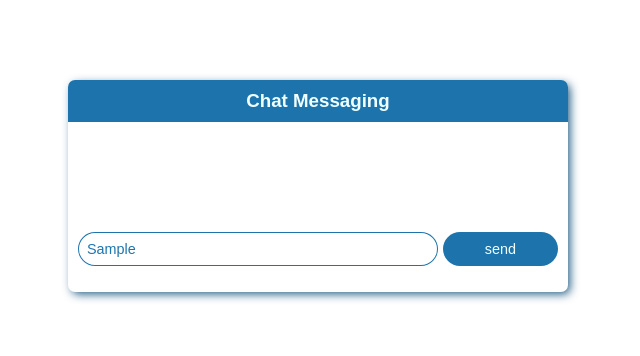
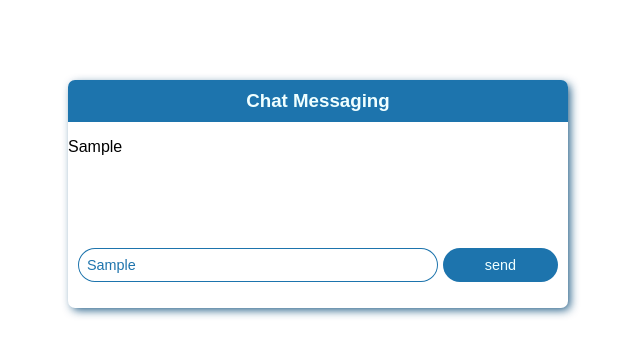
Before and after one commit to thierved/redux_chat_messaging, a React (Create React App) app: page / in a window 1280 px wide. Both pictures are taken after typing "Sample" into the empty fields and a click on the input "send". Shown: the top 356 px of the page, without its empty margins (322-962 px from the left). Built offline with nearby package versions, Linux system fonts and the light colour scheme.

Commit message:
Added the redux store and hooked the components with the store.

```diff
--- /dev/null
+++ b/src/actions/index.js
@@ -0,0 +1,16 @@
+export const ADD_MESSAGE = 'ADD_MESSAGE';
+export const DELETE_MESSAGE = 'DELETE_MESSAGE';
+
+export const addMessage = (message) => {
+    return {
+        type: ADD_MESSAGE,
+        message
+    }
+}
+
+export const deleteMessage = (messageIndex) => {
+    return {
+        type: DELETE_MESSAGE,
+        messageIndex
+    }
+}
--- a/src/components/MessageInput.js
+++ b/src/components/MessageInput.js
@@ -1,4 +1,8 @@
-import React, { Component } from 'react'
+import React, { Component } from 'react';
+import { connect } from 'react-redux';
+import { bindActionCreators } from 'redux';
+
+import {addMessage, deleteMessage} from '../actions'
 
 class MessageInput extends Component {
 
@@ -15,10 +19,16 @@ class MessageInput extends Component {
             <input type='text'
                    placeholder='Enter message'
                    onChange={e => this.setState({value: e.target.value})} />
-            <input type='submit' value='send' />
+            <input type='submit'
+                   value='send'
+                   onClick={() => this.props.addMessage(this.state.value)} />
       </div>
     )
   }
 }
 
-export default MessageInput;
+const mapDispatchToProps = (dispatch) => {
+  return bindActionCreators({addMessage}, dispatch)
+}
+
+export default connect(null, mapDispatchToProps)(MessageInput);
--- a/src/components/MessageView.js
+++ b/src/components/MessageView.js
@@ -1,9 +1,23 @@
-import React from 'react'
+import React, {Component} from 'react';
+import { bindActionCreators } from 'redux';
+import { connect } from 'react-redux'
 
-const MessageView = (props) => {
-  return (
-    <div id='messages'></div>
-  )
+class MessageView extends Component {
+  render() {
+    return (
+      <div id='messages'>
+      {this.props.message.map((item, index) => {
+        return <p key={index}>{item}</p>
+      })}
+      </div>
+    )
+  }
 }
 
-export default MessageView;
+const mapStateToProps = (state) => {
+  return {
+    message: state
+  }
+}
+
+export default connect(mapStateToProps, null)(MessageView);
--- a/src/index.js
+++ b/src/index.js
@@ -1,9 +1,16 @@
 import React from 'react';
 import ReactDOM from 'react-dom';
+import { Provider } from 'react-redux';
+import { createStore } from 'redux'
+import rootReducer from './reducers';
+
 import App from './components/App';
 
+const store = createStore(rootReducer);
 
 ReactDOM.render(
-    <App />
+    <Provider store={store}>
+        <App />
+    </Provider>
     , document.getElementById('root')
 );
--- /dev/null
+++ b/src/reducers/index.js
@@ -0,0 +1,14 @@
+import {ADD_MESSAGE, DELETE_MESSAGE} from '../actions';
+
+const message = (state=[], action) => {
+    switch (action.type) {
+        case ADD_MESSAGE:
+            return [...state, action.message];
+        case DELETE_MESSAGE:
+            return state.slice(action.messageIndex, state.length);
+        default:
+            return state;
+    }
+}
+
+export default message;
```
